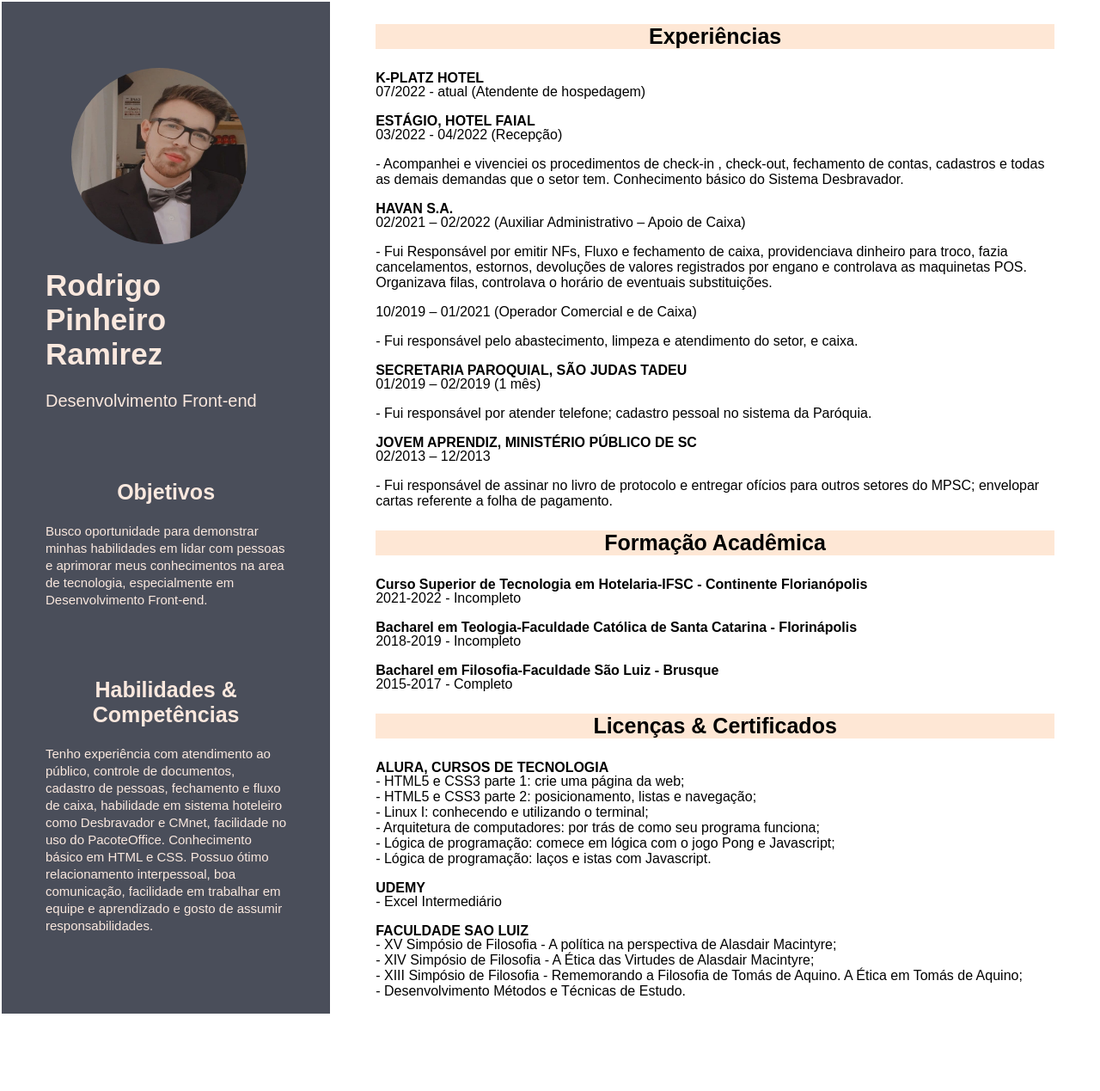
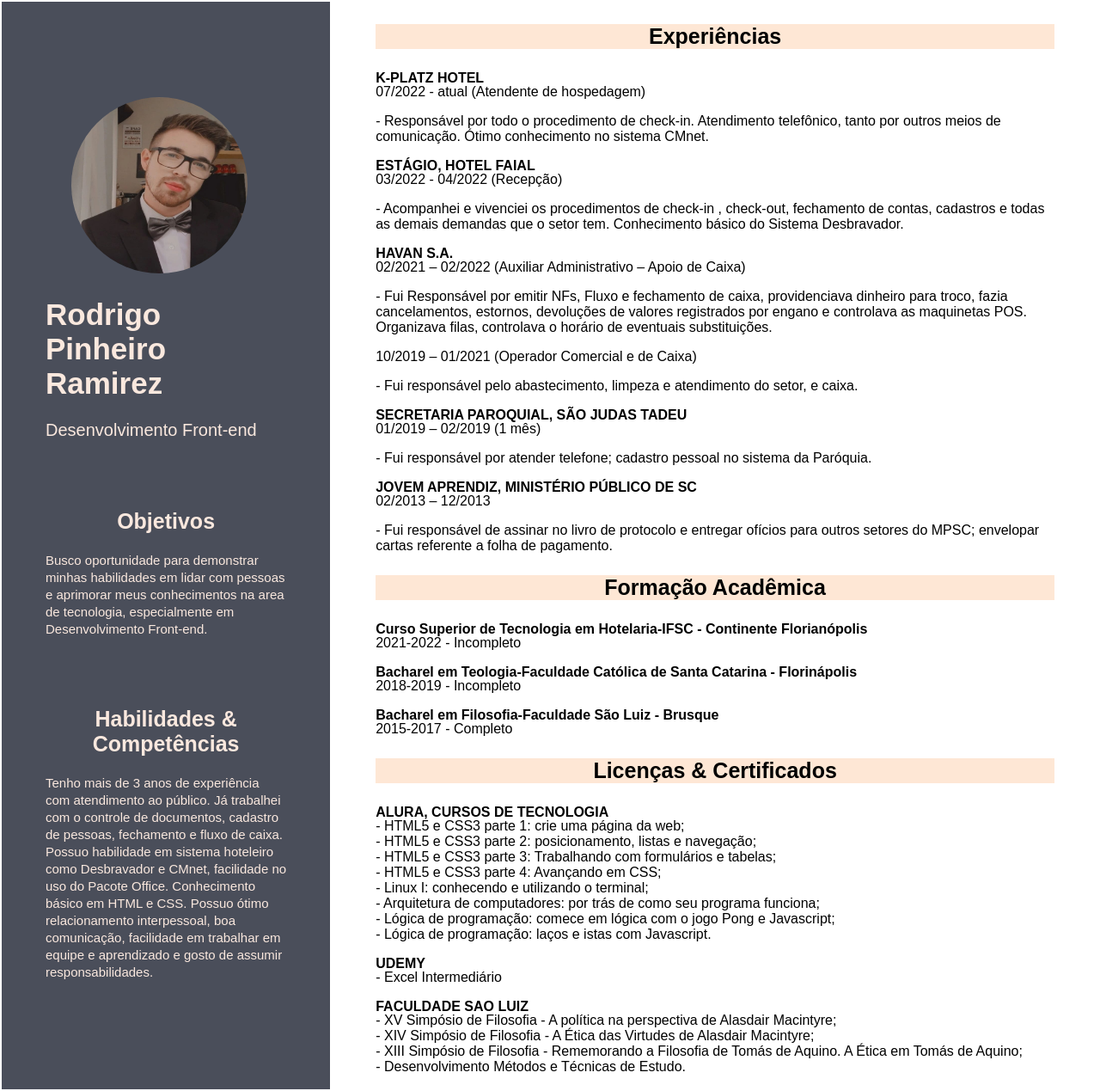
Before and after one commit to RodrigoRamirez1/Site-Portifolio, a plain HTML site: page curriculum.html in a window 1280 px wide. Shown: the whole page at 86% size. Before the commit the page ends 1181 px from the top, so only its background shows below. Drawn offline with Linux system fonts and the light colour scheme.

Commit message:
Alteração + informações

```diff
--- a/curriculum.html
+++ b/curriculum.html
@@ -26,10 +26,11 @@
                     </div>
                     <div class="dimensao-dados">
                         <h2 class="fonte-secundaria">Habilidades & Competências</h2>
-                        <p class="estilo-texto">Tenho experiência com atendimento ao público, controle de documentos, cadastro de pessoas,
-                            fechamento e fluxo de caixa, habilidade em sistema hoteleiro como Desbravador e CMnet, facilidade no uso do PacoteOffice.
-                            Conhecimento básico em HTML e CSS. Possuo ótimo relacionamento interpessoal, boa comunicação, facilidade em trabalhar em
-                            equipe e aprendizado e gosto de assumir responsabilidades.
+                        <p class="estilo-texto">Tenho mais de 3 anos de experiência com atendimento ao público. Já trabalhei com o
+                            controle de documentos, cadastro de pessoas, fechamento e fluxo de caixa.
+                            Possuo habilidade em sistema hoteleiro como Desbravador e CMnet, facilidade no uso do Pacote Office.
+                            Conhecimento básico em HTML e CSS. Possuo ótimo relacionamento interpessoal,
+                            boa comunicação, facilidade em trabalhar em equipe e aprendizado e gosto de assumir responsabilidades.
                             </p>
                     </div>
                 </td>
@@ -40,7 +41,8 @@
                             <div class="fonte-descricao2">
                                 <p class="dimensao"><strong>K-PLATZ HOTEL</strong></p>
                                 <p>07/2022 - atual (Atendente de hospedagem)</p>
-                                <p></p>
+                                <p>- Responsável por todo o procedimento de check-in. Atendimento telefônico,
+                                     tanto por outros meios de comunicação. Ótimo conhecimento no sistema CMnet.</p>
 
                                 <p class="dimensao"><strong>ESTÁGIO, HOTEL FAIAL</strong></p>
                                 <p>03/2022 - 04/2022 (Recepção)</p>
@@ -87,8 +89,9 @@
                         <div class="margem-dados">
                             <div class="fonte-descricao2">
                                 <p class="dimensao"><strong>ALURA, CURSOS DE TECNOLOGIA</strong></p>
-                                <p> - HTML5 e CSS3 parte 1: crie uma página da web;<br> - HTML5 e CSS3 parte 2: posicionamento, listas e navegação;<br>
-                                 - Linux I: conhecendo e utilizando o terminal;<br> - Arquitetura de computadores: por trás de como seu programa
+                                <p> - HTML5 e CSS3 parte 1: crie uma página da web;<br> - HTML5 e CSS3 parte 2: posicionamento, listas e navegação;<br> - HTML5
+                                e CSS3 parte 3: Trabalhando com formulários e tabelas; <br> - HTML5 e CSS3 parte 4: Avançando em CSS; <br>- Linux I: conhecendo
+                                e utilizando o terminal;<br> - Arquitetura de computadores: por trás de como seu programa
                                 funciona;<br> - Lógica de programação: comece em lógica com o jogo Pong e Javascript;<br> - Lógica de programação: laços e
                                 istas com Javascript.</p>
 
```
